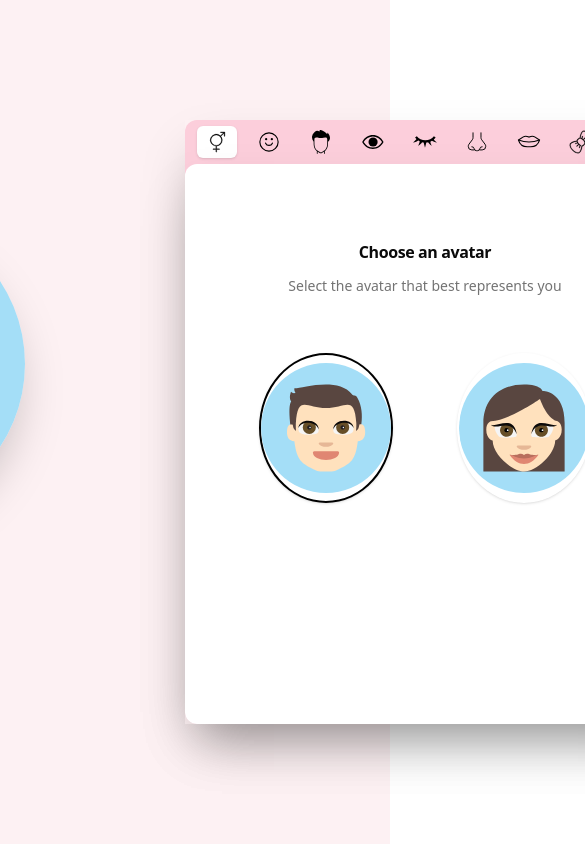
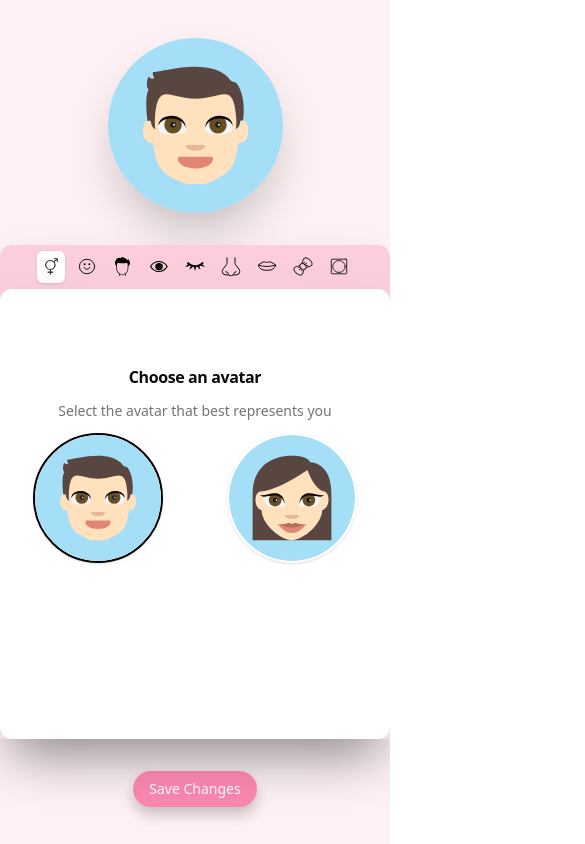
Before and after one commit to ioanaalexandra116/AcadeMe, a React (Vite) app: page /edit-avatar in a window 390 px wide. Shown: the top 844 px of the page, 585 px wide, since content can reach past the window. Built offline with nearby package versions, Linux system fonts and the light colour scheme; no server answers; the database is empty; sample sign-in values are in the browser's storage.

Commit message:
edit avatar phone responsiveness

```diff
--- a/src/components/Avatar.tsx
+++ b/src/components/Avatar.tsx
@@ -10,7 +10,7 @@ interface AvatarProps {
   eyelidsColor: string;
   noseColor: string;
   bowColor?: string;
-  dimensions: string;
+  dimensions?: string;
 }
 
 function darkenColor(rgbColor: string, darkenAmount: number): string {
@@ -57,10 +57,13 @@ const Avatar = ({
       setBow(true);
     }, [bowColor]);
   }
+
+  dimensions = window.innerWidth > 700 ? "300px" : "175px";
+
   const containerStyle: React.CSSProperties = {
     position: "relative",
-    width: "300px", // Match the width of your SVG
-    height: "300px", // Match the height of your SVG
+    width: window.innerWidth > 700 ? "300px" : "175px",
+    height: window.innerWidth > 700 ? "300px" : "175px",
   };
 
   const svgStyle: React.CSSProperties = {
@@ -70,8 +73,8 @@ const Avatar = ({
   };
   const svgStyleBow: React.CSSProperties = {
     position: "absolute",
-    top: 30,
-    left: 42,
+    top: window.innerWidth > 700 ? "30" : "17.5",
+    left: window.innerWidth > 700 ? "42" : "24.5",
     transform: "rotate(10deg)",
   };
 
--- a/src/components/ColorPicker.tsx
+++ b/src/components/ColorPicker.tsx
@@ -73,10 +73,20 @@ export const ColorPalette = ({
     onSelectColor("noBow");
   };
 
+  const buttonHeight = window.innerWidth > 480 ? 48 : 32;
+  const buttonWidth = window.innerWidth > 480 ? 48 : 32;
+  const cardHeight = window.innerWidth > 480 ? 580 : 450;
+
   return (
     <Card
-      className="display:flex flex-col items-center justify-center h-[560px] brounded-xl shadow-2xl border-0"
+      className="display:flex flex-col items-center justify-center brounded-xl shadow-2xl border-0"
       cardWidth={480}
+      style={{
+        height: cardHeight,
+        width: "100%",
+        padding: "16px",
+        margin: "auto",
+      }}
     >
       <CardHeader>
         <CardTitle className="flex flex-col items-center justify-center mb-2">
@@ -87,10 +97,10 @@ export const ColorPalette = ({
         <div
           className="flex flex-wrap display:flex items-center justify-center"
           style={{
-            marginBottom: "0.2rem",
-            marginRight: "0.4rem",
-            marginTop: "0.2rem",
-            marginLeft: "0.4rem",
+            marginBottom: "0.3rem",
+            marginRight: "0.3rem",
+            marginTop: "0.3rem",
+            marginLeft: "0.3rem",
           }}
         >
           {bow && (
@@ -104,16 +114,24 @@ export const ColorPalette = ({
               }}
             >
               <Button
-                className={`rounded-xl w-13 h-12`}
+                className={`rounded-xl`}
+                size="icon"
                 onClick={handleBow}
                 style={{
+                  height: buttonHeight,
+                  width: buttonWidth,
                   backgroundColor: "transparent",
-                  ...(selectedColor === "noBow"
+                  ...(selectedColor === "noBow" ||
+                  selectedColor === "transparent"
                     ? { border: "2px solid #000" }
                     : { border: "2px solid rgba(255, 255, 255, 0)" }),
                 }}
               >
-                <img src={NoSign} alt="NoSign" className="w-4 h-4" />
+                <img
+                  src={NoSign}
+                  alt="NoSign"
+                  style={{ height: "70%", width: "70%" }}
+                />
               </Button>
             </div>
           )}
@@ -129,9 +147,11 @@ export const ColorPalette = ({
               }}
             >
               <Button
-                size="lg"
+                size="icon"
                 className={`rounded-xl`}
                 style={{
+                  height: buttonHeight,
+                  width: buttonWidth,
                   backgroundColor: color,
                   ...(selectedColor === color
                     ? { border: "2px solid #000" }
--- a/src/components/CustomAvatarTabs.tsx
+++ b/src/components/CustomAvatarTabs.tsx
@@ -68,6 +68,8 @@ export function CustomAvatarTabs({
     characterProperties.backgroundColor
   );
 
+  const cardHeight = window.innerWidth > 480 ? 580 : 450;
+
   const [cardStyle, setCardStyle] = useState<React.CSSProperties>({
     zIndex: 10,
     position: "relative",
@@ -78,7 +80,7 @@ export function CustomAvatarTabs({
 
   const updateCardStyles = () => {
     const windowWidth = window.innerWidth;
-    const newElementSize = windowWidth > 480 ? 150 : windowWidth / 3; // Adjust the size based on the screen width
+    const newElementSize = windowWidth > 480 ? 150 : (windowWidth / 3); // Adjust the size based on the screen width
 
     const newCardStyle: React.CSSProperties = {
       ...cardStyle,
@@ -151,53 +153,54 @@ export function CustomAvatarTabs({
     >
       <Tabs
         defaultValue="gender"
-        className="w-[480px] display:flex shadow-2xl border-0 flex-col"
+        className="display:flex shadow-2xl border-0 flex-col"
       >
-        <TabsList className="grid w-full grid-cols-9 bg-transparent flex flex-wrap items-center justify-center allign-center space-x-3">
+        <TabsList className="grid grid-cols-9 bg-transparent flex flex-wrap items-center justify-center allign-center space-x-2"
+        style={window.innerWidth > 480 ? {width: 480} : {width: "100%"}}>
           <TabsTrigger value="gender" onClick={() => setSelectedTab("gender")}>
-            <img src={Gender} alt="Gender" className="w-6 h-6" />
+            <img src={Gender} alt="Gender" style={ window.innerWidth > 480 ? {width: 24, height: 24} : {width: window.innerWidth/20, height: window.innerWidth/20}} />
           </TabsTrigger>
           <TabsTrigger value="skin" onClick={() => setSelectedTab("skin")}>
-            <img src={Smiley} alt="Smiley" className="w-6 h-6" />
+            <img src={Smiley} alt="Smiley" style={ window.innerWidth > 480 ? {width: 24, height: 24} : {width: window.innerWidth/20, height: window.innerWidth/20}} />
           </TabsTrigger>
           <TabsTrigger value="hair" onClick={() => setSelectedTab("hair")}>
             {" "}
             {selectedAvatar == "woman" ? (
-              <img src={HairstyleWoman} alt="Hairstyle" className="w-6 h-6" />
+              <img src={HairstyleWoman} alt="Hairstyle" style={ window.innerWidth > 480 ? {width: 24, height: 24} : {width: window.innerWidth/20, height: window.innerWidth/20}} />
             ) : (
-              <img src={HairstyleMan} alt="Hairstyle" className="w-6 h-6" />
+              <img src={HairstyleMan} alt="Hairstyle" style={ window.innerWidth > 480 ? {width: 24, height: 24} : {width: window.innerWidth/20, height: window.innerWidth/20}} />
             )}
           </TabsTrigger>
           <TabsTrigger value="eye" onClick={() => setSelectedTab("eye")}>
-            <img src={Eye} alt="Eyes" className="w-6 h-6" />
+            <img src={Eye} alt="Eyes" style={ window.innerWidth > 480 ? {width: 24, height: 24} : {width: window.innerWidth/20, height: window.innerWidth/20}} />
           </TabsTrigger>
           <TabsTrigger
             value="eyelids"
             onClick={() => setSelectedTab("eyelids")}
           >
-            <img src={Eyelashes} alt="Eyelashes" className="w-6 h-6" />
+            <img src={Eyelashes} alt="Eyelashes" style={ window.innerWidth > 480 ? {width: 24, height: 24} : {width: window.innerWidth/20, height: window.innerWidth/20}} />
           </TabsTrigger>
           <TabsTrigger value="nose" onClick={() => setSelectedTab("nose")}>
             <img src={Nose} alt="Nose" className="w-5 h-5" />
           </TabsTrigger>
           <TabsTrigger value="mouth" onClick={() => setSelectedTab("mouth")}>
-            <img src={Lips} alt="Lips" className="w-6 h-6" />
+            <img src={Lips} alt="Lips" style={ window.innerWidth > 480 ? {width: 24, height: 24} : {width: window.innerWidth/20, height: window.innerWidth/20}} />
           </TabsTrigger>
           <TabsTrigger value="bow" onClick={() => setSelectedTab("bow")}>
-            <img src={Bow} alt="Bow" className="w-6 h-6" />
+            <img src={Bow} alt="Bow" style={ window.innerWidth > 480 ? {width: 24, height: 24} : {width: window.innerWidth/20, height: window.innerWidth/20}} />
           </TabsTrigger>
           <TabsTrigger
             value="background"
             onClick={() => setSelectedTab("background")}
           >
-            <img src={Frame} alt="Frame" className="w-6 h-6" />
+            <img src={Frame} alt="Frame" style={ window.innerWidth > 480 ? {width: 24, height: 24} : {width: window.innerWidth/20, height: window.innerWidth/20}} />
           </TabsTrigger>
         </TabsList>
-        <TabsContent value="gender">
+        <TabsContent value="gender" style={ window.innerWidth > 480 ? {width: 480} : {width: window.innerWidth}}>
           <Card
-            className="flex flex-col items-center justify-center h-[560px] relative border-0 rounded-xl shadow-2xl" // Add relative positioning to the Card
+            className="flex flex-col items-center justify-center relative border-0 rounded-xl shadow-2xl" // Add relative positioning to the Card
             cardWidth={480}
-            style={cardStyle}
+            style={{ height: cardHeight }}
           >
             <CardHeader className="absolute top-0 left-0 right-0 flex flex-col items-top justify-center text-center"></CardHeader>
             <CardTitle className="absolute top-20 flex flex-col items-top justify-center mb-2">
@@ -218,7 +221,8 @@ export function CustomAvatarTabs({
                   padding: 0,
                   borderRadius: "50%",
                   overflow: "hidden",
-                  height: "150px",
+                  height: elementSize,
+                  width: elementSize,
                 }}
               >
                 <img
@@ -238,7 +242,8 @@ export function CustomAvatarTabs({
                   padding: 0, // Remove default padding
                   borderRadius: "50%", // Make it circular
                   overflow: "hidden", // Ensure the circular shape
-                  height: "150px",
+                  height: elementSize, // Set the height
+                  width: elementSize,
                 }}
               >
                 <img
@@ -250,7 +255,7 @@ export function CustomAvatarTabs({
             </CardContent>
           </Card>
         </TabsContent>
-        <TabsContent value="skin" style={triggerStyle}>
+        <TabsContent value="skin" style={ window.innerWidth > 480 ? {width: 480} : {width: window.innerWidth}}>
           <ColorPicker
             onColorChange={handleColorChange(selectedTab)}
             bow={false}
@@ -258,7 +263,7 @@ export function CustomAvatarTabs({
             setPersistentColor={setPersistentColorSkin}
           />
         </TabsContent>
-        <TabsContent value="hair" style={triggerStyle}>
+        <TabsContent value="hair" style={ window.innerWidth > 480 ? {width: 480} : {width: window.innerWidth}}>
           <ColorPicker
             onColorChange={handleColorChange(selectedTab)}
             bow={false}
@@ -266,7 +271,7 @@ export function CustomAvatarTabs({
             setPersistentColor={setPersistentColorHair}
           />
         </TabsContent>
-        <TabsContent value="eye" style={triggerStyle}>
+        <TabsContent value="eye" style={ window.innerWidth > 480 ? {width: 480} : {width: window.innerWidth}}>
           <ColorPicker
             onColorChange={handleColorChange(selectedTab)}
             bow={false}
@@ -274,7 +279,7 @@ export function CustomAvatarTabs({
             setPersistentColor={setPersistentColorEyes}
           />
         </TabsContent>
-        <TabsContent value="eyelids" style={triggerStyle}>
+        <TabsContent value="eyelids" style={ window.innerWidth > 480 ? {width: 480} : {width: window.innerWidth}}>
           <ColorPicker
             onColorChange={handleColorChange(selectedTab)}
             bow={false}
@@ -282,7 +287,7 @@ export function CustomAvatarTabs({
             setPersistentColor={setPersistentColorEyelashes}
           />
         </TabsContent>
-        <TabsContent value="nose" style={triggerStyle}>
+        <TabsContent value="nose" style={ window.innerWidth > 480 ? {width: 480} : {width: window.innerWidth}}>
           <ColorPicker
             onColorChange={handleColorChange(selectedTab)}
             bow={false}
@@ -290,7 +295,7 @@ export function CustomAvatarTabs({
             setPersistentColor={setPersistentColorNose}
           />
         </TabsContent>
-        <TabsContent value="mouth" style={triggerStyle}>
+        <TabsContent value="mouth" style={ window.innerWidth > 480 ? {width: 480} : {width: window.innerWidth}}>
           <ColorPicker
             onColorChange={handleColorChange(selectedTab)}
             bow={false}
@@ -298,7 +303,7 @@ export function CustomAvatarTabs({
             setPersistentColor={setPersistentColorLips}
           />
         </TabsContent>
-        <TabsContent value="bow" style={triggerStyle}>
+        <TabsContent value="bow" style={ window.innerWidth > 480 ? {width: 480} : {width: window.innerWidth}}>
           <ColorPicker
             onColorChange={handleColorChange(selectedTab)}
             bow={bow}
@@ -306,7 +311,7 @@ export function CustomAvatarTabs({
             setPersistentColor={setPersistentColorBow}
           />
         </TabsContent>
-        <TabsContent value="background" style={triggerStyle}>
+        <TabsContent value="background" style={ window.innerWidth > 480 ? {width: 480} : {width: window.innerWidth}}>
           <ColorPicker
             onColorChange={handleColorChange(selectedTab)}
             bow={false}
--- a/src/components/ui/tabs.tsx
+++ b/src/components/ui/tabs.tsx
@@ -23,16 +23,35 @@ TabsList.displayName = TabsPrimitive.List.displayName;
 const TabsTrigger = React.forwardRef<
   React.ElementRef<typeof TabsPrimitive.Trigger>,
   React.ComponentPropsWithoutRef<typeof TabsPrimitive.Trigger>
->(({ className, ...props }, ref) => (
+>(({ className, ...props }, ref) => {
+  const [windowWidth, setWindowWidth] = React.useState(window.innerWidth);
+
+  React.useEffect(() => {
+    const handleResize = () => {
+      setWindowWidth(window.innerWidth);
+    };
+
+    window.addEventListener("resize", handleResize);
+
+    return () => {
+      window.removeEventListener("resize", handleResize);
+    };
+  }, []);
+
+  const triggerWidth = windowWidth < 480 ? "w-7" : "w-11";
+
+  return (
     <TabsPrimitive.Trigger
       ref={ref}
       className={cn(
-      "inline-flex mt-0.5 w-10 h-8 items-center justify-center whitespace-nowrap rounded-md text-sm font-medium ring-offset-background transition-all focus-visible:outline-none focus-visible:ring-2 focus-visible:ring-ring focus-visible:ring-offset-2 disabled:pointer-events-none disabled:opacity-50 data-[state=active]:bg-background data-[state=active]:text-foreground data-[state=active]:shadow", // Adjust the margin-bottom value as needed
+        "inline-flex mt-0.5 h-8 items-center justify-center whitespace-nowrap rounded-md text-sm font-medium ring-offset-background transition-all focus-visible:outline-none focus-visible:ring-2 focus-visible:ring-ring focus-visible:ring-offset-2 disabled:pointer-events-none disabled:opacity-50 data-[state=active]:bg-background data-[state=active]:text-foreground data-[state=active]:shadow",
+        triggerWidth, // Use the dynamically determined width
         className
       )}
       {...props}
     />
-));
+  );
+});
 TabsTrigger.displayName = TabsPrimitive.Trigger.displayName;
 
 const TabsContent = React.forwardRef<
--- a/src/pages/EditAvatar.tsx
+++ b/src/pages/EditAvatar.tsx
@@ -81,12 +81,21 @@ const EditAvatar = () => {
     fetchAvatarProps();
   }, [user]);
 
+  const fullWidth = window.innerWidth > 700;
+  console.log(window.innerWidth);
+
   const handleCharacterProperties = (properties: AvatarProperties) => {
     setCharacterProperties(properties);
   };
 
   const handleSaveChanges = () => {
-    addAvatarProps(user.uid, characterProperties);
+    const properties = characterProperties as AvatarProperties;
+    if (window.innerWidth < 700) {
+      properties.dimensions = "175px";
+    } else {
+      properties.dimensions = "300px";
+    }
+    addAvatarProps(user.uid, properties);
     navigate("/profile");
   };
 
@@ -94,7 +103,7 @@ const EditAvatar = () => {
     return <Loading />;
   }
 
-  return (
+  return fullWidth ? (
     <div
       className="bg-cover bg-center h-screen w-screen flex items-center justify-center"
       style={{ backgroundImage: `url(${Background})` }}
@@ -123,6 +132,33 @@ const EditAvatar = () => {
         />
       </div>
     </div>
+  ) : (
+    <div
+      className="bg-cover bg-center h-screen w-screen flex items-center justify-center"
+      style={{ backgroundImage: `url(${Background})` }}
+    >
+      <div
+        style={cardStyles}
+        className="flex flex-col items-center justify-center space-y-8"
+      >
+        <div className="bg-transparent rounded-full shadow-2xl">
+          <Avatar {...characterProperties} />
+        </div>
+        <CustomAvatarTabs
+          onCharacterPropertiesChange={handleCharacterProperties}
+          recievedCharacterProperties={characterProperties}
+        />
+        <Button
+          style={{
+            backgroundColor: "#F987AF",
+            boxShadow: "0px 8px 14px rgba(0, 0, 0, 0.2)",
+          }}
+          onClick={handleSaveChanges}
+        >
+          Save Changes
+        </Button>
+      </div>
+    </div>
   );
 };
 
```
Lines whose indentation alone changed are shown as unchanged.
